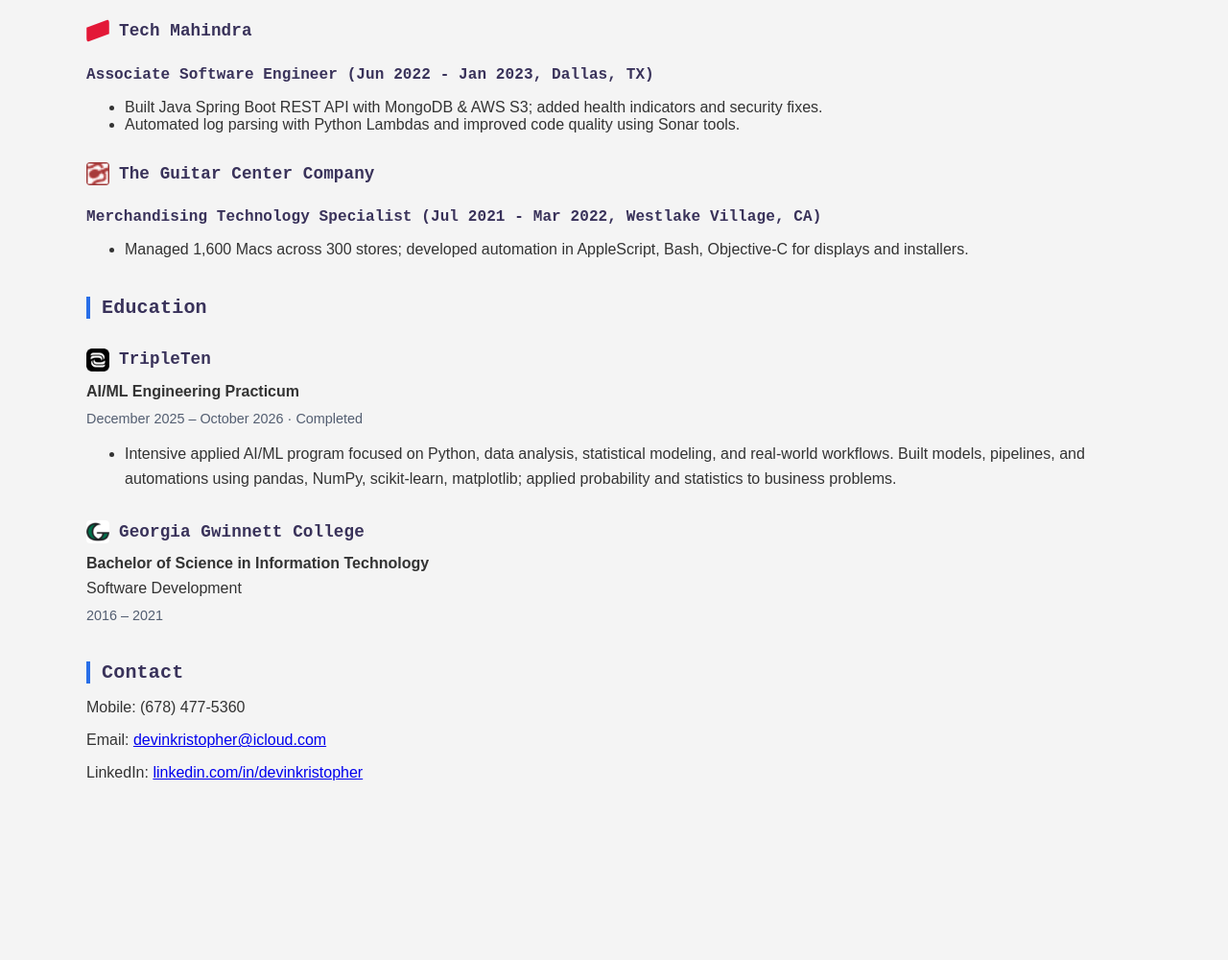
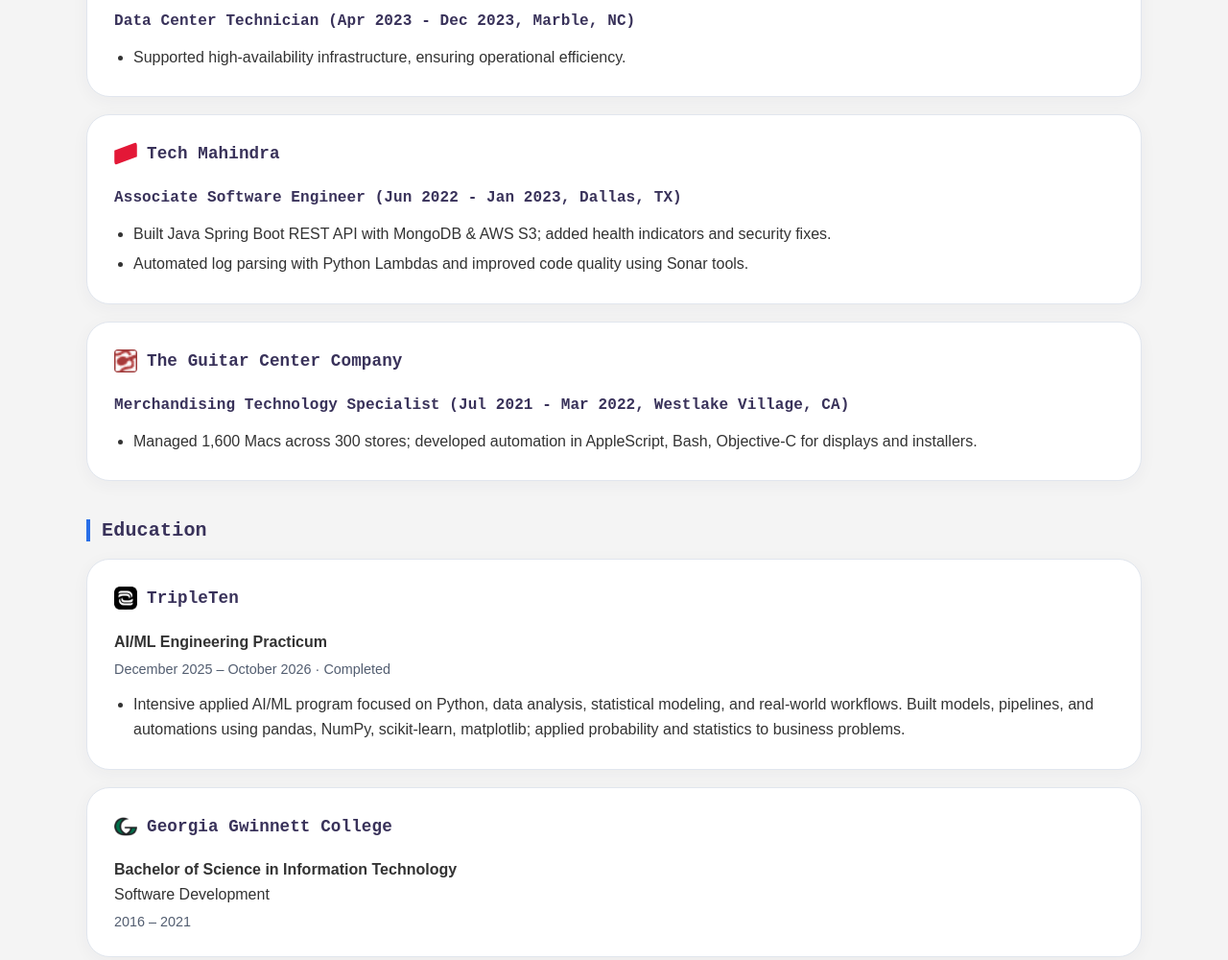
Before and after one commit to devinkristopher/my-portfolio, a plain HTML site: page index.html in a window 1280 px wide. Shown: the part 5580-6580 px from the top of the page at 96% size. Before the commit the page ends 6434 px from the top, so only its background shows below. Drawn offline with Linux system fonts and the light colour scheme.

Commit message:
Group experience and education into rounded white cards

```diff
--- a/index.html
+++ b/index.html
@@ -47,6 +47,19 @@
     .education-credential {margin: 8px 0; line-height: 1.6;}
     .education-dates {color: #535e71; font-size: .9rem; margin: 6px 0 12px;}
     #education ul {line-height: 1.6;}
+    .organization-card {
+        background: #fff;
+        border: 1px solid #e1e6ee;
+        border-radius: 24px;
+        padding: 28px;
+        margin-top: 18px;
+        box-shadow: 0 4px 18px rgba(36, 48, 72, .045);
+    }
+    .organization-card > .organization-heading {margin: 0 0 20px;}
+    .organization-card ul {padding-left: 20px; line-height: 1.6;}
+    .organization-card li + li {margin-top: 6px;}
+    .organization-card > :last-child {margin-bottom: 0;}
+    @media(max-width:700px){.organization-card{padding:20px;border-radius:20px;}}
     section{margin-top:40px}
     .skills-list{columns:2 200px;list-style:none;padding:0}
     .skills-list li{background:#fff;margin:5px 0;padding:10px;border-radius:4px;border:1px solid #e0e0e0}
@@ -365,7 +378,8 @@
     </section>
     <section id="experience">
       <h3>Experience</h3>
-      <h4 class="organization-heading"><img class="organization-icon" src="assets/organizations/core-scientific.webp" width="24" height="24" alt="" loading="lazy">Core Scientific</h4>
+      <article class="organization-card" aria-labelledby="core-scientific-title">
+        <h4 id="core-scientific-title" class="organization-heading"><img class="organization-icon" src="assets/organizations/core-scientific.webp" width="24" height="24" alt="" loading="lazy">Core Scientific</h4>
         <h4>Information Technology Engineer (Jul 2025 - Oct 2025, Miami, FL)</h4>
         <ul>
           <li>Engineered endpoint security remediation pipelines using telemetry normalization &amp; correlation to identify vulnerable OpenSSL installations and scripted automated fixes.</li>
@@ -384,31 +398,39 @@
         <ul>
           <li>Supported high‑availability infrastructure, ensuring operational efficiency.</li>
         </ul>
-      <h4 class="organization-heading"><img class="organization-icon" src="assets/organizations/tech-mahindra.png" width="24" height="24" alt="" loading="lazy">Tech Mahindra</h4>
+      </article>
+      <article class="organization-card" aria-labelledby="tech-mahindra-title">
+        <h4 id="tech-mahindra-title" class="organization-heading"><img class="organization-icon" src="assets/organizations/tech-mahindra.png" width="24" height="24" alt="" loading="lazy">Tech Mahindra</h4>
            <h4>Associate Software Engineer (Jun 2022 - Jan 2023, Dallas, TX)</h4>
         <ul>
           <li>Built Java Spring Boot REST API with MongoDB &amp; AWS S3; added health indicators and security fixes.</li>
           <li>Automated log parsing with Python Lambdas and improved code quality using Sonar tools.</li>
         </ul>
-      <h4 class="organization-heading"><img class="organization-icon" src="assets/organizations/guitar-center.ico" width="24" height="24" alt="" loading="lazy">The Guitar Center Company</h4>
+      </article>
+      <article class="organization-card" aria-labelledby="guitar-center-title">
+        <h4 id="guitar-center-title" class="organization-heading"><img class="organization-icon" src="assets/organizations/guitar-center.ico" width="24" height="24" alt="" loading="lazy">The Guitar Center Company</h4>
         <h4>Merchandising Technology Specialist (Jul 2021 - Mar 2022, Westlake Village, CA)</h4>
         <ul>
           <li>Managed 1,600 Macs across 300 stores; developed automation in AppleScript, Bash, Objective‑C for displays and installers.</li>
         </ul>
+      </article>
     </section>
-
 
     <section id="education">
       <h3>Education</h3>
-      <h4 class="organization-heading"><img class="organization-icon" src="assets/organizations/tripleten.png" width="24" height="24" alt="" loading="lazy">TripleTen</h4>
+      <article class="organization-card" aria-labelledby="tripleten-title">
+        <h4 id="tripleten-title" class="organization-heading"><img class="organization-icon" src="assets/organizations/tripleten.png" width="24" height="24" alt="" loading="lazy">TripleTen</h4>
         <p class="education-credential"><strong>AI/ML Engineering Practicum</strong></p>
         <p class="education-dates">December 2025 – October 2026 · Completed</p>
         <ul>
           <li>Intensive applied AI/ML program focused on Python, data analysis, statistical modeling, and real-world workflows. Built models, pipelines, and automations using pandas, NumPy, scikit-learn, matplotlib; applied probability and statistics to business problems.</li>
         </ul>
-      <h4 class="organization-heading"><img class="organization-icon" src="assets/organizations/ggc.ico" width="24" height="24" alt="" loading="lazy">Georgia Gwinnett College</h4>
+      </article>
+      <article class="organization-card" aria-labelledby="ggc-title">
+        <h4 id="ggc-title" class="organization-heading"><img class="organization-icon" src="assets/organizations/ggc.ico" width="24" height="24" alt="" loading="lazy">Georgia Gwinnett College</h4>
         <p class="education-credential"><strong>Bachelor of Science in Information Technology</strong><br>Software Development</p>
         <p class="education-dates">2016 – 2021</p>
+      </article>
     </section>
 
     <section id="contact">
```
Lines whose indentation alone changed are shown as unchanged.
